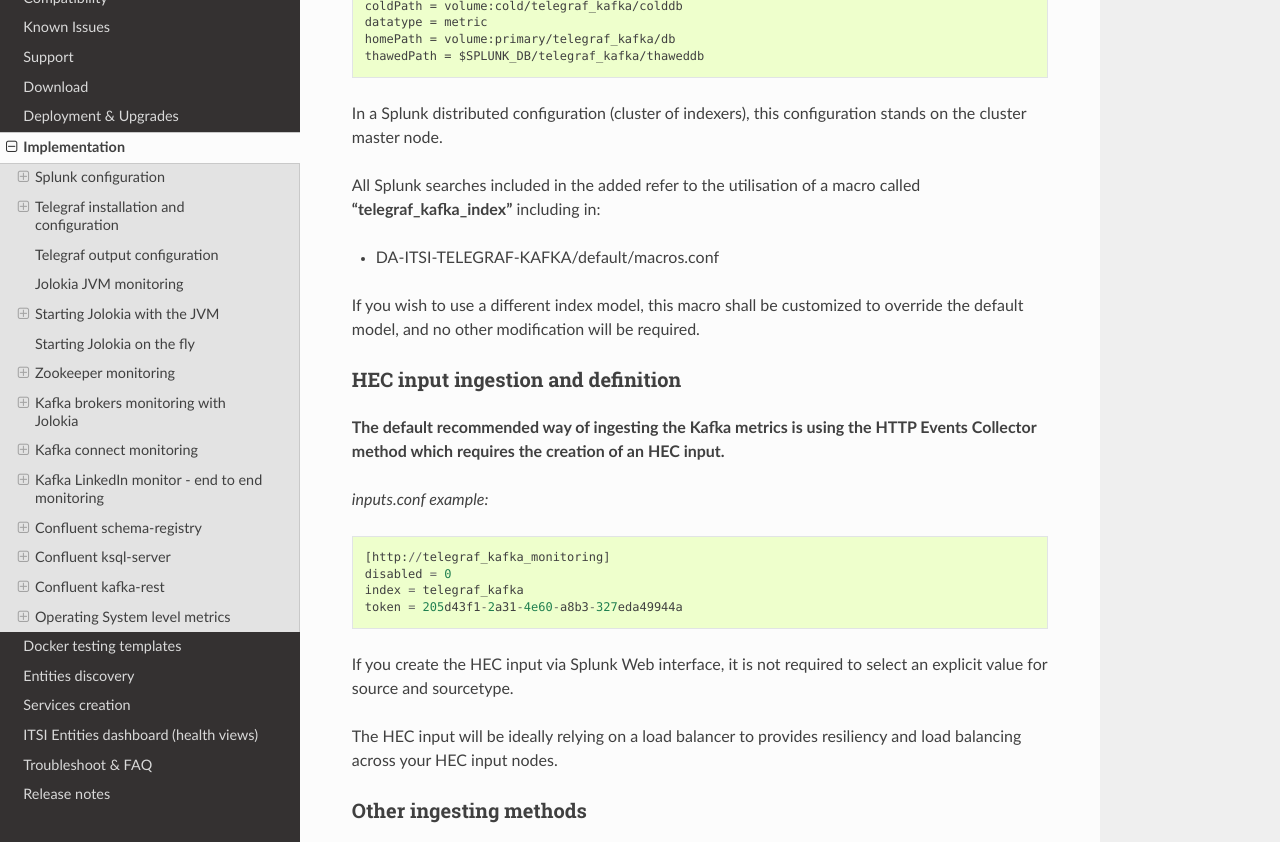
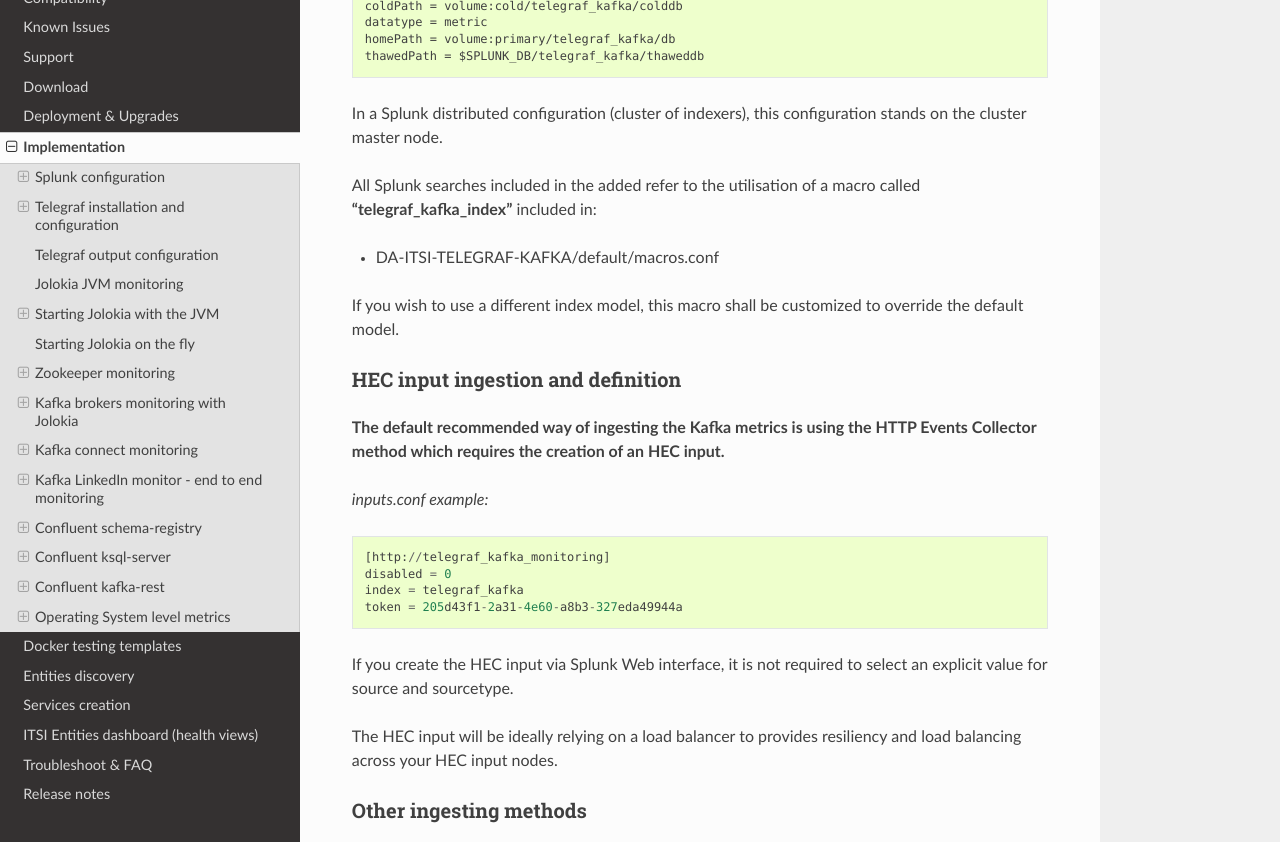
Before and after one commit to guilhemmarchand/DA-ITSI-TELEGRAF-KAFKA, a Sphinx documentation site: the page built from docs/kafka_monitoring.rst, in a window 1280 px wide and 900 px high, scrolled down 866 px, cut to the strip 58-900 px from the top of the window. Built offline with Sphinx 7.4.7 and the Read the Docs theme 2.0.0, drawn with Linux system fonts in a browser that asks for light colours.

Commit message:
minor docs update

```diff
--- a/docs/kafka_monitoring.rst
+++ b/docs/kafka_monitoring.rst
@@ -37,11 +37,11 @@
 
 In a Splunk distributed configuration (cluster of indexers), this configuration stands on the cluster master node.
 
-All Splunk searches included in the added refer to the utilisation of a macro called **"telegraf_kafka_index"** including in:
+All Splunk searches included in the added refer to the utilisation of a macro called **"telegraf_kafka_index"** included in:
 
 * DA-ITSI-TELEGRAF-KAFKA/default/macros.conf
 
-If you wish to use a different index model, this macro shall be customized to override the default model, and no other modification will be required.
+If you wish to use a different index model, this macro shall be customized to override the default model.
 
 HEC input ingestion and definition
 ----------------------------------
```
